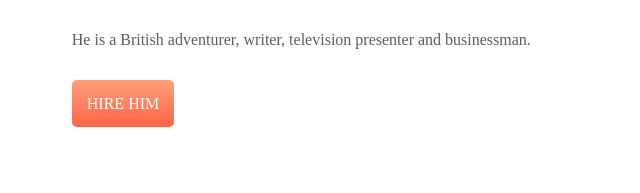
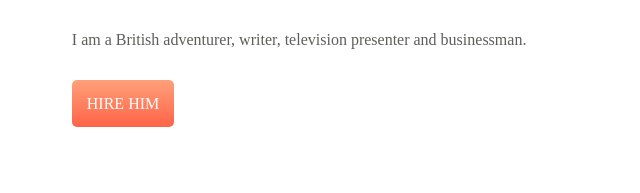
Before and after one commit to tanmoyM-1611/web-portfolio-3, a plain HTML site: page index.html in a window 1280 px wide. Shown: the part 185-378 px from the top of the page, 35-675 px from the left. Drawn offline with Linux system fonts and the light colour scheme.

Commit message:
third commit

```diff
--- a/index.html
+++ b/index.html
@@ -15,7 +15,7 @@
         <div class="half-width">
             <h1 class="color-highlight1">HELLO,I'M</h1>
             <h1 class="color-highlight2">BEAR GRYLLS</h1>
-            <p>He is a British adventurer, writer, television presenter and businessman.</p>
+            <p>I am a British adventurer, writer, television presenter and businessman.</p>
             <a class="button" target="_blank" href="https://www.celebrityspeakersbureau.com/talent/bear-grylls/">HIRE HIM</a>
         </div>
         <div class="half-width">
```
